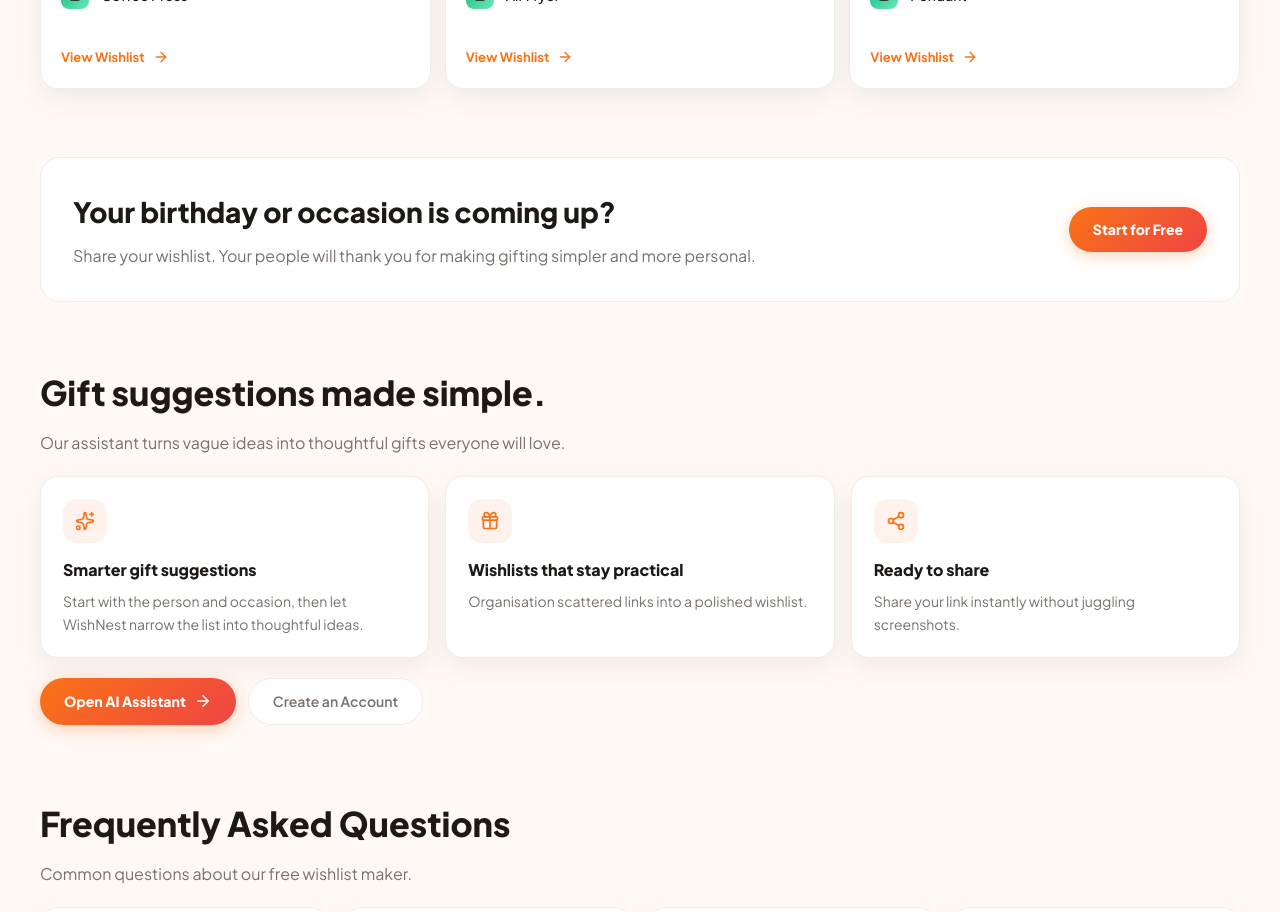
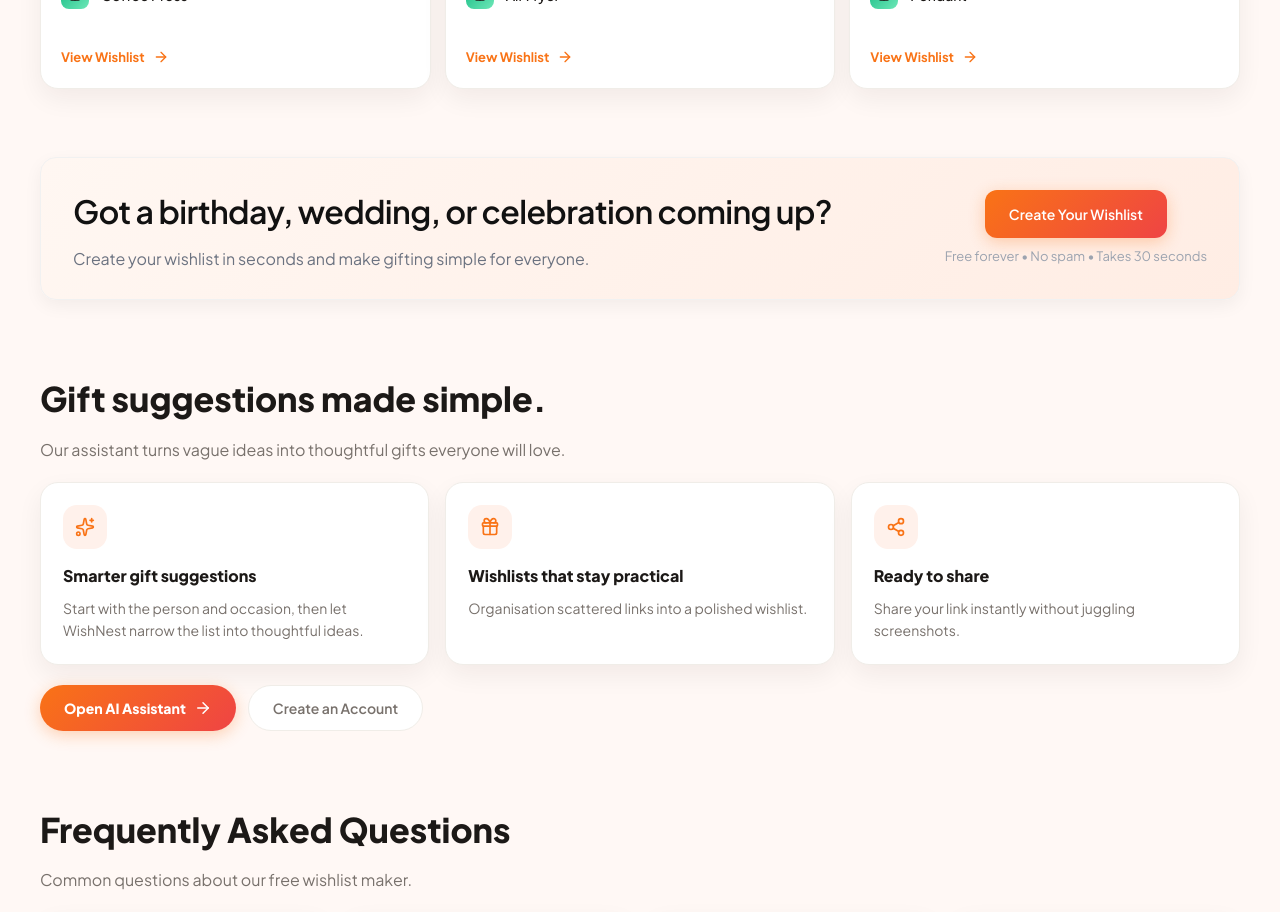
Before and after one commit to Yatish05/wishnest, a React (Vite) app: page / in a window 1280 px wide. Shown: the part 1460-2372 px from the top of the page. Built offline with nearby package versions, Linux system fonts and the light colour scheme; no server answers.

Commit message:
Enhance CTA banner with premium styling and improved copy

```diff
--- a/src/pages/LandingPage.css
+++ b/src/pages/LandingPage.css
@@ -475,28 +475,66 @@
 .landing-feed-item__thumb--3 { background: linear-gradient(135deg, #10b981, #6ee7b7); }
 
 .landing-nudge {
-  padding: 32px 0 56px;
+  padding: 32px 0 64px;
 }
 
 .landing-nudge__container {
   display: flex;
   align-items: center;
   justify-content: space-between;
-  gap: 16px;
-  padding: 32px;
-  border-radius: 20px;
-  background: #fff;
-  border: var(--border);
+  gap: 24px;
+  padding: 28px 32px;
+  border-radius: 16px;
+  background: linear-gradient(135deg, #FFF7F2, #FFEDE4);
+  border: 1px solid #F1F1F1;
+  box-shadow: 0 6px 18px rgba(0, 0, 0, 0.05);
 }
 
-.landing-nudge h2 {
-  font-size: 28px;
-  font-weight: 800;
+.landing-nudge__copy h2 {
+  font-size: clamp(22px, 3vw, 32px);
+  font-weight: 600;
+  letter-spacing: -0.02em;
+  color: #111111;
+  margin: 0;
 }
 
-.landing-nudge p {
+.landing-nudge__copy p {
   margin-top: 8px;
-  color: var(--color-text-secondary);
+  font-size: 16px;
+  line-height: 1.6;
+  color: #6B7280;
+}
+
+.landing-nudge__actions {
+  display: flex;
+  flex-direction: column;
+  align-items: center;
+  gap: 8px;
+  flex-shrink: 0;
+}
+
+.landing-nudge-btn {
+  height: 48px;
+  padding: 12px 24px;
+  border-radius: 12px;
+  font-weight: 600;
+  background: var(--color-brand-gradient);
+  display: flex;
+  align-items: center;
+  justify-content: center;
+  transition: all 0.2s ease;
+  color: #fff;
+}
+
+.landing-nudge-btn:hover {
+  transform: scale(1.04);
+  box-shadow: 0 8px 20px rgba(255, 115, 64, 0.25);
+  color: #fff;
+}
+
+.landing-nudge__trust {
+  font-size: 13px;
+  color: #9CA3AF;
 }
 
 .landing-section--ai {
@@ -626,8 +664,14 @@
 }
 
 @media (max-width: 640px) {
+  .landing-nudge__container {
+    flex-direction: column;
+    text-align: center;
+    padding: 24px;
+    gap: 24px;
+  }
+
   .landing-actions,
-  .landing-nudge__container,
   .landing-assistant-actions,
   .landing-contact {
     flex-direction: column;
--- a/src/pages/LandingPage.jsx
+++ b/src/pages/LandingPage.jsx
@@ -293,13 +293,16 @@ export default function LandingPage() {
 
       <section className="landing-nudge">
         <div className="container landing-nudge__container">
-          <div>
-            <h2>Your birthday or occasion is coming up?</h2>
-            <p>Share your wishlist. Your people will thank you for making gifting simpler and more personal.</p>
+          <div className="landing-nudge__copy">
+            <h2>Got a birthday, wedding, or celebration coming up?</h2>
+            <p>Create your wishlist in seconds and make gifting simple for everyone.</p>
           </div>
-          <Link to={user ? '/dashboard' : '/signup'} className="btn btn-primary btn-lg">
-            {user ? 'Open Dashboard' : 'Start for Free'}
-          </Link>
+          <div className="landing-nudge__actions">
+            <Link to={user ? '/dashboard' : '/signup'} className="btn btn-primary landing-nudge-btn">
+              {user ? 'Open Dashboard' : 'Create Your Wishlist'}
+            </Link>
+            <span className="landing-nudge__trust">Free forever • No spam • Takes 30 seconds</span>
+          </div>
         </div>
       </section>
 
```
